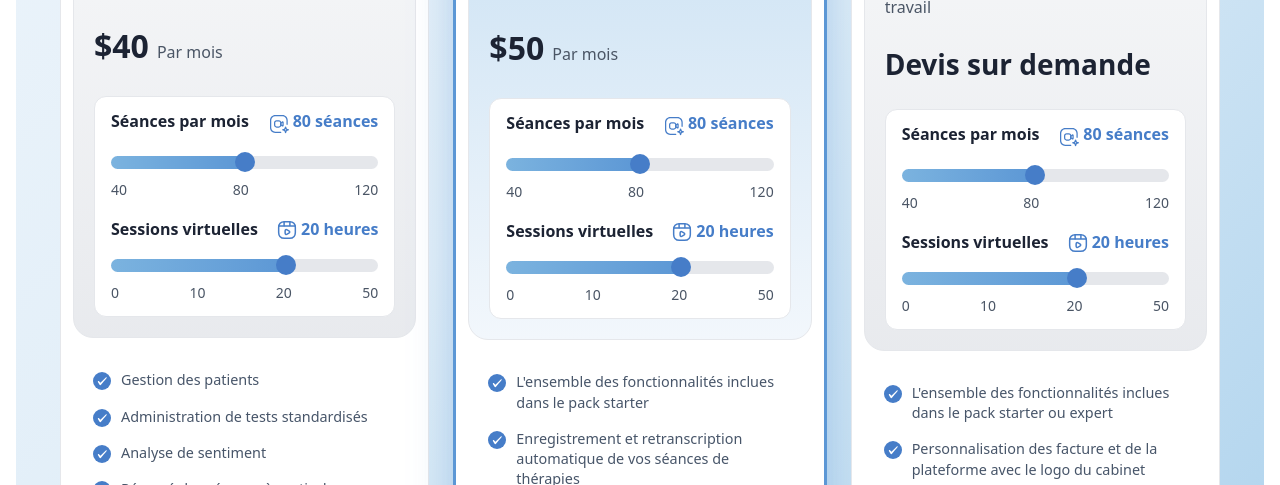
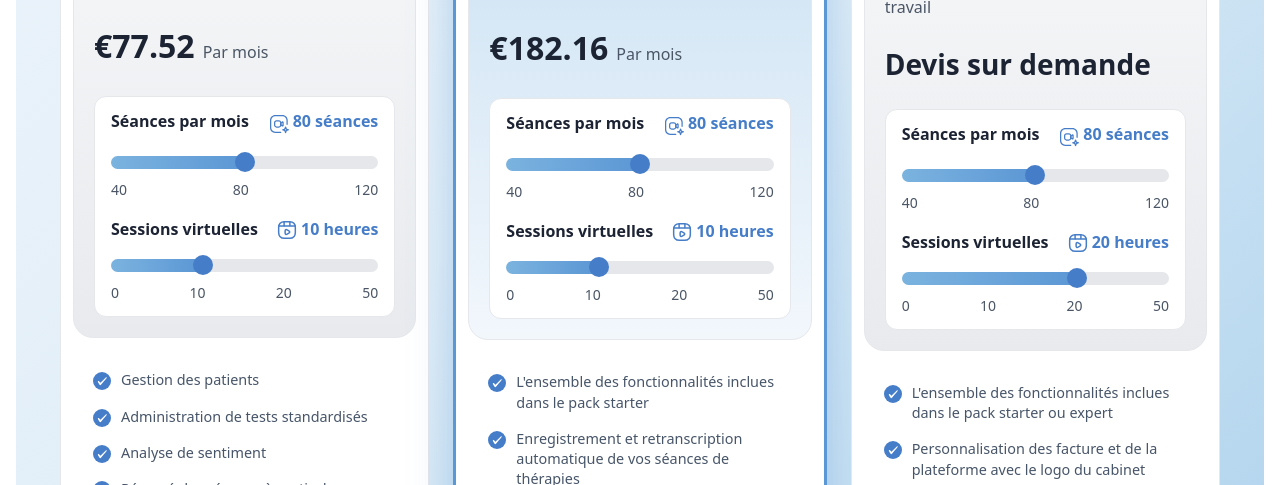
Before and after one commit to ilyesomrimoh/theradesk, a plain HTML site: page tarifs.html in a window 1280 px wide. Shown: the part 691-1176 px from the top of the page. Drawn offline with Linux system fonts and the light colour scheme.

Commit message:
change the prices

```diff
--- a/script.js
+++ b/script.js
@@ -144,62 +144,136 @@ document.addEventListener('DOMContentLoaded', function() {
         serviceItems.forEach(item => serviceObserver.observe(item));
     }
 
-    // Pricing Toggle Functionality
-    const pricingToggleBtns = document.querySelectorAll('.pricing-toggle .toggle-btn');
-    const starterPrice = document.querySelector('.pricing-card:nth-child(1) .amount');
-    const expertPrice = document.querySelector('.pricing-card:nth-child(2) .amount');
-
-    // Original prices
-    const prices = {
-        monthly: { starter: '$40', expert: '$50' },
-        yearly: { starter: '$32', expert: '$40' } // 20% discount
+    // Pricing Logic
+    const pricingData = {
+        starter: {
+            sessions: {
+                40: { monthly: 43.20, yearly: 36.00 },
+                80: { monthly: 62.40, yearly: 52.00 },
+                120: { monthly: 81.60, yearly: 68.00 }
+            },
+            visio: {
+                0: { monthly: 0, yearly: 0 },
+                10: { monthly: 15.12, yearly: 12.60 },
+                20: { monthly: 30.24, yearly: 25.20 },
+                50: { monthly: 75.60, yearly: 63.00 }
+            }
+        },
+        expert: {
+            sessions: {
+                40: { monthly: 90.00, yearly: 75.00 },
+                80: { monthly: 162.00, yearly: 135.00 },
+                120: { monthly: 234.00, yearly: 195.00 }
+            },
+            visio: {
+                0: { monthly: 0, yearly: 0 },
+                10: { monthly: 20.16, yearly: 16.80 },
+                20: { monthly: 40.32, yearly: 33.60 },
+                50: { monthly: 100.80, yearly: 84.00 }
+            }
+        }
     };
 
+    const visioMap = [0, 10, 20, 50]; // Maps slider values 0-3 to actual hours
+
+    const pricingToggleBtns = document.querySelectorAll('.pricing-toggle .toggle-btn');
+    const pricingCards = document.querySelectorAll('.pricing-card');
+
+    // Default State
+    let billingPeriod = 'monthly';
+
+    function calculatePrice(card, type) {
+        if (!pricingData[type]) return; // Skip if not starter or expert
+
+        const sessionInput = card.querySelector('.session-range');
+        const visioInput = card.querySelector('.visio-range');
+
+        const sessionVal = parseInt(sessionInput.value);
+        const visioStep = parseInt(visioInput.value);
+        const visioVal = visioMap[visioStep];
+
+        // Get Base Price
+        const basePrice = pricingData[type].sessions[sessionVal][billingPeriod];
+
+        // Get Visio Add-on Price
+        const visioPrice = pricingData[type].visio[visioVal][billingPeriod];
+
+        const totalPrice = (basePrice + visioPrice).toFixed(2);
+
+        // Update Price Display
+        const amountDisplay = card.querySelector('.amount');
+        amountDisplay.textContent = '€' + totalPrice;
+
+        // Update Period Display
+        const periodDisplay = card.querySelector('.period');
+        periodDisplay.textContent = billingPeriod === 'yearly' ? 'Par mois (facturé annuellement)' : 'Par mois';
+
+        return { sessionVal, visioVal, totalPrice };
+    }
+
+    function updateAllPrices() {
+        pricingCards.forEach((card, index) => {
+            let type = '';
+            if (index === 0) type = 'starter';
+            else if (index === 1) type = 'expert';
+
+            if (type) {
+                calculatePrice(card, type);
+            }
+        });
+    }
+
+    // Toggle Monthly/Yearly
     pricingToggleBtns.forEach(btn => {
         btn.addEventListener('click', function() {
             pricingToggleBtns.forEach(b => b.classList.remove('active'));
             this.classList.add('active');
 
-            const isYearly = this.id === 'yearlyBtn';
-            if (isYearly) {
-                starterPrice.textContent = prices.yearly.starter;
-                expertPrice.textContent = prices.yearly.expert;
-            } else {
-                starterPrice.textContent = prices.monthly.starter;
-                expertPrice.textContent = prices.monthly.expert;
-            }
+            billingPeriod = this.id === 'yearlyBtn' ? 'yearly' : 'monthly';
+            updateAllPrices();
         });
     });
 
-    // Pricing Sliders Functionality
+    // Sliders Functionality
     const pricingRanges = document.querySelectorAll('.pricing-range');
 
-    function updateSlider(range) {
+    function updateSliderVisuals(range) {
         // Update value text
         const group = range.closest('.slider-group');
         const valueDisplay = group.querySelector('.slider-value p') || group.querySelector('.slider-value');
+
+        let displayValue = range.value;
+        let unit = '';
+
+        if (range.classList.contains('visio-range')) {
+           displayValue = visioMap[range.value];
+           unit = ' heures';
+        } else {
+           unit = ' séances';
+        }
+
         if (valueDisplay) {
-            let unit = '';
-            // Check original text to decide unit, or check slider max
-            // Simple heuristic based on max value or context
-            if (range.max == "120") unit = ' séances';
-            else if (range.max == "30") unit = ' heures';
-
-            // Handle specific HTML structure (img + p or just text)
-            if (valueDisplay.tagName === 'DIV') {
-                 // It has an image and text, simpler to just find the text node or p
+             // Handle specific HTML structure (img + p or just text)
+             if (valueDisplay.tagName === 'DIV') {
+                 // It has an image and text
                  const p = valueDisplay.querySelector('p');
-                 if(p) p.textContent = range.value + unit;
-                 else valueDisplay.childNodes[1].textContent = " " + range.value + unit; // Fallback for text node
+                 if(p) p.textContent = displayValue + unit;
+                 else if (valueDisplay.childNodes.length > 1) {
+                     // Try to find the text node after the image
+                     // This is a bit brittle, assumes img is first child
+                     let textNode = valueDisplay.childNodes[1];
+                     if(textNode.nodeType === 3) textNode.textContent = " " + displayValue + unit;
+                     else valueDisplay.lastChild.textContent = " " + displayValue + unit;
+                 }
             } else if (valueDisplay.tagName === 'P') {
-                 valueDisplay.textContent = range.value + unit;
+                 valueDisplay.textContent = displayValue + unit;
             }
         }
 
-        // Update background gradient for fill effect
-        const min = range.min ? range.min : 0;
-        const max = range.max ? range.max : 100;
-        const val = range.value;
+        // Update background gradient
+        const min = range.min ? parseFloat(range.min) : 0;
+        const max = range.max ? parseFloat(range.max) : 100;
+        const val = parseFloat(range.value);
         const percentage = ((val - min) / (max - min)) * 100;
 
         range.style.backgroundImage = 'linear-gradient(90deg, #7BB3DF 0%, #5C97D5 100%)';
@@ -208,11 +282,24 @@ document.addEventListener('DOMContentLoaded', function() {
     }
 
     pricingRanges.forEach(range => {
-        // Initialize
-        updateSlider(range);
+        // Initialize visuals
+        updateSliderVisuals(range);
 
         range.addEventListener('input', function() {
-            updateSlider(this);
+            updateSliderVisuals(this);
+
+            // Trigger price update if it's a pricing card slider
+            const card = this.closest('.pricing-card');
+            if (card) {
+                let type = '';
+                if (card.querySelector('.card-header h3').textContent.includes('Starter')) type = 'starter';
+                else if (card.querySelector('.card-header h3').textContent.includes('Expert')) type = 'expert';
+
+                if (type) calculatePrice(card, type);
+            }
         });
     });
+
+    // Initialize prices on load
+    updateAllPrices();
 });
--- a/tarifs.html
+++ b/tarifs.html
@@ -81,8 +81,8 @@
                                     </div>
                                 </div>
                                 <div class="range-parent">
-                                    <input type="range" min="40" max="120" value="80" step="40" class="pricing-range"
-                                        disabled>
+                                    <input type="range" min="40" max="120" value="80" step="40"
+                                        class="pricing-range session-range" data-card="starter">
                                     <div class="slider-scale">
                                         <span>40</span>
                                         <span>80</span>
@@ -97,7 +97,8 @@
                                 </div>
                                 <div class="range-parent">
 
-                                    <input type="range" min="0" max="30" value="20" class="pricing-range" disabled>
+                                    <input type="range" min="0" max="3" value="1" step="1"
+                                        class="pricing-range visio-range" data-card="starter">
                                     <div class="slider-scale">
                                         <span>0</span>
                                         <span>10</span>
@@ -150,7 +151,8 @@
                                     </div>
                                 </div>
                                 <div class="range-parent">
-                                    <input type="range" min="40" max="120" value="80" class="pricing-range" disabled>
+                                    <input type="range" min="40" max="120" value="80" step="40"
+                                        class="pricing-range session-range" data-card="expert">
                                     <div class="slider-scale">
                                         <span>40</span>
                                         <span>80</span>
@@ -165,7 +167,8 @@
                                     <div class="slider-value"><img src="./images/video.svg" alt=""> 20 heures</div>
                                 </div>
                                 <div class="range-parent">
-                                    <input type="range" min="0" max="30" step="10" value="20" class="pricing-range" disabled>
+                                    <input type="range" min="0" max="3" value="1" step="1"
+                                        class="pricing-range visio-range" data-card="expert">
                                     <div class="slider-scale">
                                         <span>0</span>
                                         <span>10</span>
@@ -218,7 +221,8 @@
                                 </div>
                                 <div class="range-parent">
 
-                                    <input type="range" min="40" max="120" value="80" class="pricing-range" disabled>
+                                    <input type="range" min="40" max="120" value="80" step="40"
+                                        class="pricing-range session-range">
                                     <div class="slider-scale">
                                         <span>40</span>
                                         <span>80</span>
@@ -234,7 +238,8 @@
                                 </div>
                                 <div class="range-parent">
 
-                                    <input type="range" min="0" max="30" value="20" class="pricing-range" disabled>
+                                    <input type="range" min="0" max="3" value="2" step="1"
+                                        class="pricing-range visio-range">
                                     <div class="slider-scale">
                                         <span>0</span>
                                         <span>10</span>
```
